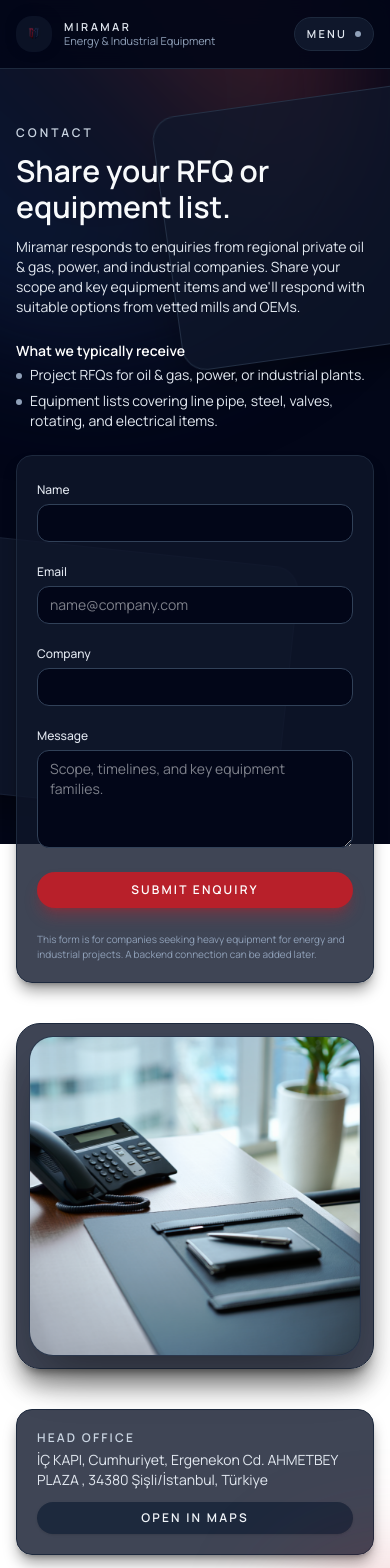
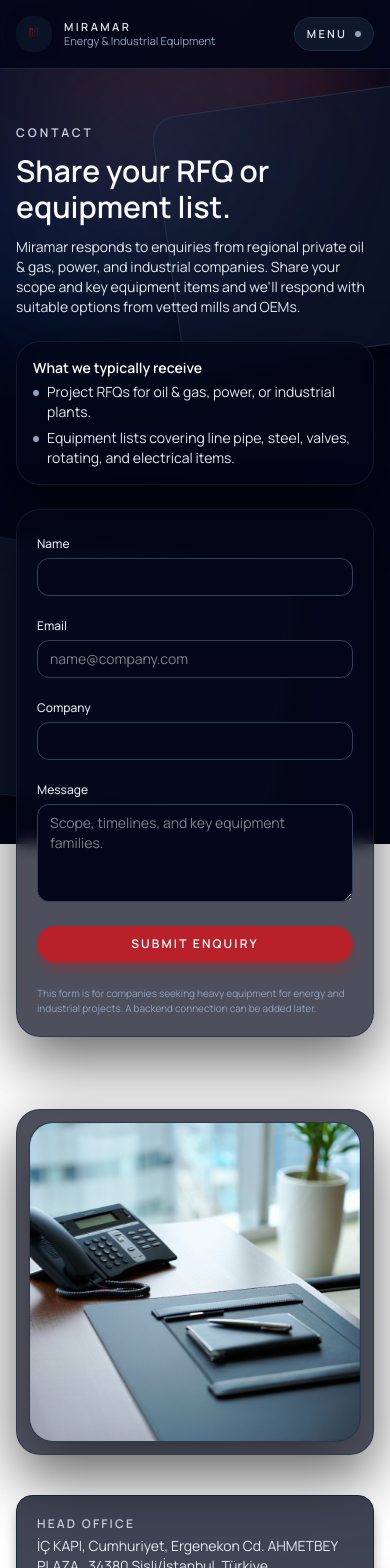
Before and after one commit to lla7wel/miramartr, a Next.js app: page /contact in a window 390 px wide. Shown: the top 1568 px of the page. Built offline with nearby package versions, Linux system fonts and the light colour scheme.

Commit message:
Add animated cards, background orbits, and mobile polish

```diff
--- a/app/contact/page.tsx
+++ b/app/contact/page.tsx
@@ -2,6 +2,7 @@
 
 import InteractiveImage from "../../components/InteractiveImage";
 import { useLanguage } from "../../components/LanguageProvider";
+import AnimatedCard from "../../components/AnimatedCard";
 
 const ADDRESS = "\u0130\u00c7 KAPI, Cumhuriyet, Ergenekon Cd. AHMETBEY PLAZA , 34380 \u015ei\u015fli/\u0130stanbul, T\u00fcrkiye";
 const MAP_LINK = "https://www.google.com/maps/place/%C4%B0%C3%87+KAPI,+Cumhuriyet,+Ergenekon+Cd.+AHMETBEY+PLAZA+,+34380+%C5%9Ei%C5%9Fli/%C4%B0stanbul,+T%C3%BCrkiye";
@@ -34,7 +35,7 @@ export default function ContactPage() {
   const t = CONTACT_COPY[lang];
 
   return (
-    <div className="mx-auto max-w-6xl px-4 py-14 sm:px-6 sm:py-16 text-slate-50">
+    <div className="mx-auto max-w-6xl px-4 py-14 sm:px-6 sm:py-16 lg:px-8 text-slate-50">
       <div className="grid gap-10 lg:grid-cols-2 lg:items-start">
         <div className="space-y-6">
           <div className="space-y-3">
@@ -45,6 +46,7 @@ export default function ContactPage() {
             <p className="text-sm text-slate-200 sm:text-base">{t.lead}</p>
           </div>
 
+          <AnimatedCard className="p-4 sm:p-5">
             <div className="space-y-1">
               <p className="text-sm font-semibold text-white">
                 {lang === "tr" ? "Sik gelen talepler" : "What we typically receive"}
@@ -58,8 +60,10 @@ export default function ContactPage() {
                 ))}
               </ul>
             </div>
+          </AnimatedCard>
 
-          <form className="space-y-4 rounded-2xl border border-slate-800 bg-slate-900/80 p-5 shadow-lg shadow-black/40 sm:p-6">
+          <AnimatedCard className="p-5 sm:p-6">
+            <form className="space-y-4">
               <div className="grid gap-4 sm:grid-cols-2">
                 <div>
                   <label htmlFor="name" className="text-xs font-medium text-slate-200">
@@ -122,20 +126,21 @@ export default function ContactPage() {
                 This form is for companies seeking heavy equipment for energy and industrial projects. A backend connection can be added later.
               </p>
             </form>
+          </AnimatedCard>
         </div>
 
-        <div className="space-y-4">
-          <div className="rounded-3xl border border-slate-800 bg-slate-900/80 p-3 shadow-xl shadow-black/45">
+        <div className="space-y-4 mt-8 lg:mt-0">
+          <AnimatedCard className="p-3">
             <InteractiveImage
               src="/miramar-contact-office.png"
               alt="Miramar contact office"
               width={640}
               height={420}
               className="object-cover"
-              containerClassName="h-80 w-full max-h-96 rounded-2xl"
+              containerClassName="h-80 w-full max-h-80 rounded-2xl"
               priority
             />
-          </div>
+          </AnimatedCard>
         </div>
       </div>
 
--- a/app/equipment/page.tsx
+++ b/app/equipment/page.tsx
@@ -2,6 +2,7 @@
 
 import InteractiveImage from "../../components/InteractiveImage";
 import { useLanguage } from "../../components/LanguageProvider";
+import AnimatedCard from "../../components/AnimatedCard";
 
 const EQUIPMENT_COPY = {
   en: {
@@ -80,7 +81,7 @@ export default function EquipmentPage() {
   const t = EQUIPMENT_COPY[lang];
 
   return (
-    <div className="mx-auto max-w-6xl px-4 py-14 sm:px-6 sm:py-16 space-y-10 text-slate-50">
+    <div className="mx-auto max-w-6xl px-4 py-14 sm:px-6 sm:py-16 lg:px-8 space-y-10 text-slate-50">
       <div className="space-y-3">
         <p className="text-xs font-semibold uppercase tracking-[0.25em] text-slate-300">
           {t.badge}
@@ -89,20 +90,18 @@ export default function EquipmentPage() {
         <p className="max-w-3xl text-sm text-slate-200 sm:text-base">{t.lead}</p>
       </div>
 
-      <section className="grid gap-6 md:grid-cols-2">
+      <section className="grid gap-8 lg:grid-cols-3">
         {equipmentFamilies.map((family, idx) => (
-          <div
-            key={t.families[idx]}
-            className="space-y-3 rounded-2xl border border-slate-800 bg-slate-900/70 p-5 shadow-lg shadow-black/30"
-          >
+          <AnimatedCard key={t.families[idx]} className="flex h-full flex-col p-5">
             <InteractiveImage
               src={family.image}
               alt={t.families[idx]}
               width={400}
               height={260}
-              className="object-cover"
-              containerClassName="mb-3 h-40 w-full"
+              className="w-full max-h-56 rounded-3xl object-cover"
+              containerClassName="mb-3 h-48 w-full"
             />
+            <div className="flex flex-1 flex-col gap-3">
               <h2 className="text-sm font-semibold text-white">{t.families[idx]}</h2>
               <ul className="space-y-1.5 text-sm text-slate-200">
                 {family.bullets.map((bullet) => (
@@ -113,6 +112,7 @@ export default function EquipmentPage() {
                 ))}
               </ul>
             </div>
+          </AnimatedCard>
         ))}
       </section>
 
--- a/app/layout.tsx
+++ b/app/layout.tsx
@@ -2,6 +2,7 @@ import "./globals.css";
 import type { Metadata } from "next";
 import { Manrope } from "next/font/google";
 import BrandBackground from "../components/BrandBackground";
+import BackgroundOrbits from "../components/BackgroundOrbits";
 import { Navbar } from "../components/Navbar";
 import { Footer } from "../components/Footer";
 import { LanguageProvider } from "../components/LanguageProvider";
@@ -32,6 +33,7 @@ export default function RootLayout({
         className={`${manrope.className} bg-slate-950 text-slate-50 antialiased scroll-smooth relative`}
       >
         <BrandBackground />
+        <BackgroundOrbits />
         <LanguageProvider>
           <div className="relative z-10 flex min-h-screen flex-col">
             <Navbar />
--- a/app/services/page.tsx
+++ b/app/services/page.tsx
@@ -2,6 +2,7 @@
 
 import InteractiveImage from "../../components/InteractiveImage";
 import { useLanguage } from "../../components/LanguageProvider";
+import AnimatedCard from "../../components/AnimatedCard";
 
 const SERVICES_COPY = {
   en: {
@@ -62,18 +63,18 @@ export default function ServicesPage() {
   const t = SERVICES_COPY[lang];
 
   return (
-    <div className="mx-auto max-w-6xl px-4 py-14 sm:px-6 sm:py-16 text-slate-50">
+    <div className="mx-auto max-w-6xl px-4 py-14 sm:px-6 sm:py-16 lg:px-8 text-slate-50">
       <div className="space-y-3">
         <p className="text-xs font-semibold uppercase tracking-[0.25em] text-slate-300">{t.badge}</p>
         <h1 className="text-3xl font-semibold sm:text-4xl">{t.heading}</h1>
         <p className="max-w-3xl text-sm text-slate-200 sm:text-base">{t.lead}</p>
       </div>
 
-      <div className="mt-8 grid gap-6 md:grid-cols-3">
+      <div className="mt-8 grid gap-8 md:grid-cols-2 lg:grid-cols-3">
         {services.map((service, idx) => (
-          <div
+          <AnimatedCard
             key={t.pillars[idx].title}
-            className="flex flex-col gap-3 rounded-2xl border border-slate-800 bg-slate-900/70 p-5 shadow-lg shadow-black/30"
+            className="flex h-full flex-col gap-3 p-5"
           >
             <InteractiveImage
               src={service.image}
@@ -81,7 +82,7 @@ export default function ServicesPage() {
               width={320}
               height={200}
               className="object-cover"
-              containerClassName="h-32 w-full"
+              containerClassName="h-32 w-full rounded-2xl"
             />
             <p className="text-xs font-semibold uppercase tracking-[0.2em] text-[#B8202A]">
               {t.pillars[idx].tag}
@@ -95,7 +96,7 @@ export default function ServicesPage() {
                 </li>
               ))}
             </ul>
-          </div>
+          </AnimatedCard>
         ))}
       </div>
     </div>
--- /dev/null
+++ b/components/AnimatedCard.tsx
@@ -0,0 +1,29 @@
+'use client';
+
+import { motion } from "framer-motion";
+import { PropsWithChildren } from "react";
+
+type AnimatedCardProps = PropsWithChildren<{
+  className?: string;
+}>;
+
+const BASE_CLASSES =
+  "relative overflow-hidden rounded-3xl bg-slate-950/70 border border-slate-800/60 shadow-[0_24px_60px_rgba(0,0,0,0.6)] backdrop-blur-sm";
+
+export default function AnimatedCard({ children, className }: AnimatedCardProps) {
+  const classes = [BASE_CLASSES, className].filter(Boolean).join(" ");
+
+  return (
+    <motion.div
+      className={classes}
+      initial={{ opacity: 0, y: 16 }}
+      whileInView={{ opacity: 1, y: 0 }}
+      viewport={{ once: true, amount: 0.3 }}
+      whileHover={{ y: -6, scale: 1.02, rotateX: -1.5, rotateY: 1.5 }}
+      whileTap={{ scale: 0.98 }}
+      transition={{ duration: 0.25, ease: "easeInOut" }}
+    >
+      {children}
+    </motion.div>
+  );
+}
--- /dev/null
+++ b/components/BackgroundOrbits.tsx
@@ -0,0 +1,25 @@
+'use client';
+
+import { motion } from "framer-motion";
+
+export default function BackgroundOrbits() {
+  return (
+    <div className="pointer-events-none absolute inset-0 -z-10 overflow-hidden">
+      <motion.div
+        className="absolute left-6 top-10 h-56 w-56 rounded-[32px] bg-gradient-to-br from-[#B8202A]/35 via-[#102A5C]/25 to-transparent blur-3xl"
+        animate={{ x: [0, 20, 0], y: [0, -10, 0] }}
+        transition={{ duration: 18, repeat: Infinity, repeatType: "mirror", ease: "easeInOut" }}
+      />
+      <motion.div
+        className="absolute right-8 top-24 h-64 w-64 rounded-3xl bg-gradient-to-br from-white/12 via-[#0F1C3B]/20 to-transparent blur-3xl"
+        animate={{ x: [0, -18, 0], y: [0, 12, 0] }}
+        transition={{ duration: 20, repeat: Infinity, repeatType: "mirror", ease: "easeInOut" }}
+      />
+      <motion.div
+        className="absolute bottom-6 left-1/3 h-52 w-52 rounded-[36px] bg-gradient-to-br from-[#102A5C]/30 via-[#B8202A]/30 to-transparent blur-3xl"
+        animate={{ x: [0, 14, 0], y: [0, -8, 0] }}
+        transition={{ duration: 22, repeat: Infinity, repeatType: "mirror", ease: "easeInOut" }}
+      />
+    </div>
+  );
+}
--- a/components/Footer.tsx
+++ b/components/Footer.tsx
@@ -2,8 +2,10 @@ import Image from "next/image";
 import Link from "next/link";
 
 const ADDRESS = "\u0130\u00c7 KAPI, Cumhuriyet, Ergenekon Cd. AHMETBEY PLAZA , 34380 \u015ei\u015fli/\u0130stanbul, T\u00fcrkiye";
-const MAP_LINK = "https://www.google.com/maps/place/%C4%B0%C3%87+KAPI,+Cumhuriyet,+Ergenekon+Cd.+AHMETBEY+PLAZA+,+34380+%C5%9Ei%C5%9Fli/%C4%B0stanbul,+T%C3%BCrkiye";
-const MAP_EMBED = "https://www.google.com/maps?q=%C4%B0%C3%87+KAPI,+Cumhuriyet,+Ergenekon+Cd.+AHMETBEY+PLAZA+,+34380+%C5%9Ei%C5%9Fli/%C4%B0stanbul,+T%C3%BCrkiye&output=embed";
+const MAP_LINK =
+  "https://www.google.com/maps/search/?api=1&query=%C4%B0%C3%87%20KAPI%2C%20Cumhuriyet%2C%20Ergenekon%20Cd.%20AHMETBEY%20PLAZA%20%2C%2034380%20%C5%9Ei%C5%9Fli%2F%C4%B0stanbul%2C%20T%C3%BCrkiye";
+const MAP_EMBED =
+  "https://www.google.com/maps?q=%C4%B0%C3%87%20KAPI%2C%20Cumhuriyet%2C%20Ergenekon%20Cd.%20AHMETBEY%20PLAZA%20%2C%2034380%20%C5%9Ei%C5%9Fli%2F%C4%B0stanbul%2C%20T%C3%BCrkiye&output=embed";
 
 export function Footer() {
   const year = new Date().getFullYear();
@@ -90,7 +92,7 @@ export function Footer() {
                     <a
                       href={MAP_LINK}
                       target="_blank"
-                      rel="noreferrer"
+                      rel="noreferrer noopener"
                       className="flex-shrink-0 rounded-full bg-slate-800 px-3 py-1 text-[10px] font-semibold text-slate-50 shadow hover:bg-slate-700"
                     >
                       Open in Maps
--- a/package.json
+++ b/package.json
@@ -9,6 +9,7 @@
     "lint": "eslint"
   },
   "dependencies": {
+    "framer-motion": "^11.18.2",
     "next": "16.0.4",
     "react": "19.2.0",
     "react-dom": "19.2.0"
```
Also changed, not shown: app/about/page.tsx (+15 -15 lines), app/page.tsx (+18 -16 lines), app/sectors/page.tsx (+11 -11 lines), 1 other file (tests, documents, lock files or other folders). Lines whose indentation alone changed are shown as unchanged.
